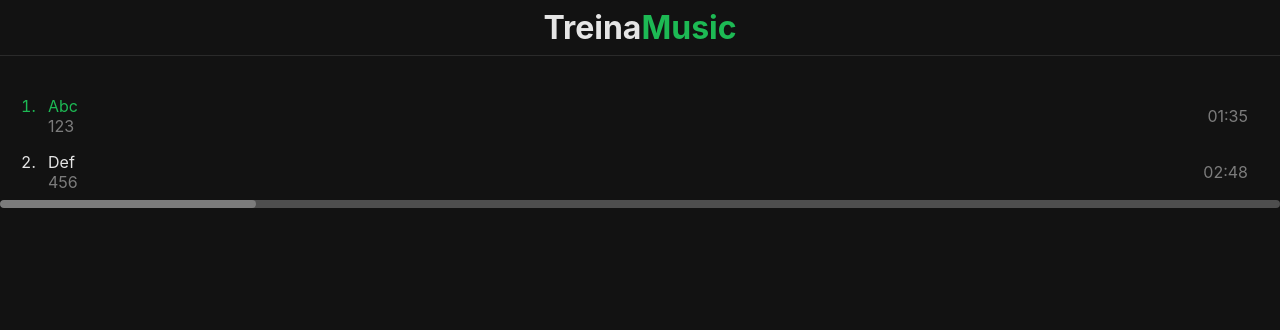
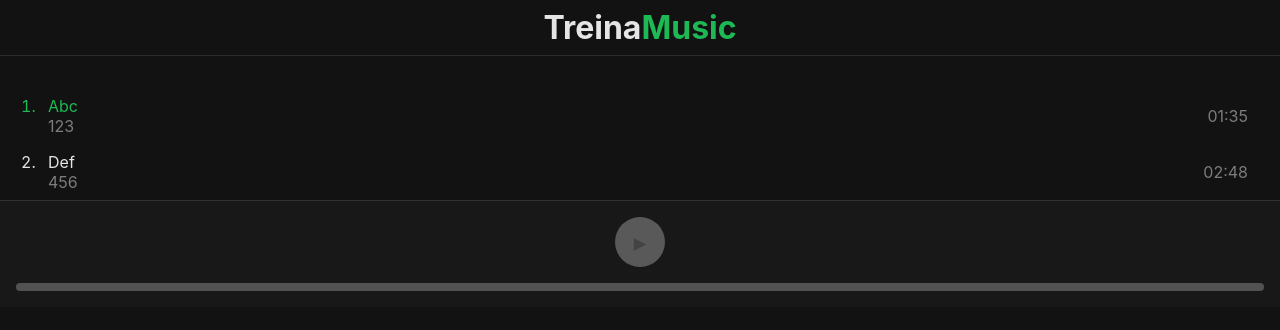
Before and after one commit to treinaweb/treinaweb-react-dominando-componentes-funcionais, a React (Create React App) app: page / in a window 1280 px wide. Shown: the top 330 px of the page. Built offline with nearby package versions, Linux system fonts and the light colour scheme.

Commit message:
projeto-09-04

```diff
--- /dev/null
+++ b/src/ui/components/data-display/AudioPlayer/AudioPlayer.jsx
@@ -0,0 +1,85 @@
+import { useState, useRef, useEffect, useMemo } from 'react';
+import styles from './AudioPlayer.module.css';
+import Timeline from '../../inputs/Timeline/Timeline';
+
+export default function AudioPlayer(props) {
+    const [canPlay, setCanPlay] = useState(false);
+    const [isPlaying, setIsPlaying] = useState(false);
+    const [duration, setDuration] = useState(1);
+    const [currentTime, setCurrentTime] = useState(0);
+    const width = useMemo(() => {
+        return (currentTime / duration) * 100;
+    }, [duration, currentTime]);
+
+    const audioRef = useRef(null);
+
+    useEffect(() => {
+        if (props.music) {
+            if (isPlaying) {
+                audioRef.current.play();
+            } else {
+                audioRef.current.pause();
+            }
+        }
+    }, [isPlaying, props.music]);
+
+    useEffect(() => {
+        if (props.music) {
+            setCurrentTime(0);
+            setCanPlay(false);
+        }
+    }, [props.music]);
+
+    useEffect(() => {
+        const interval = setInterval(() => {
+            isPlaying && setCurrentTime(audioRef.current.currentTime);
+        }, 500);
+
+        return () => clearInterval(interval);
+    }, [isPlaying]);
+
+    function onCanPlay() {
+        setDuration(audioRef.current.duration);
+        setCanPlay(true);
+    }
+
+    function onEnded() {
+        setIsPlaying(false);
+        props?.onComplete();
+    }
+
+    function handlePlay() {
+        if (props.music) {
+            setIsPlaying(!isPlaying);
+        }
+    }
+
+    function changeTime(percent) {
+        if (props.music) {
+            audioRef.current.currentTime = (percent / 100) * duration;
+        }
+    }
+
+    return (
+        <div className={styles['player-container']}>
+            <div className={styles['button-container']}>
+                <button
+                    className={styles['play-button']}
+                    onClick={handlePlay}
+                    disabled={!canPlay}
+                >
+                    {isPlaying ? `\u2759\u2759` : `\u25B8`}
+                </button>
+            </div>
+            <Timeline width={width} onChangeWidth={changeTime} />
+            <audio
+                ref={audioRef}
+                src={props?.music?.url}
+                controls
+                onCanPlay={onCanPlay}
+                onEnded={onEnded}
+                className={styles['audio']}
+            />
+        </div>
+    );
+}
--- /dev/null
+++ b/src/ui/components/data-display/AudioPlayer/AudioPlayer.module.css
@@ -0,0 +1,27 @@
+.player-container {
+    border-top: 1px solid var(--divider);
+    background-color: var(--background-paper);
+    padding: 16px;
+}
+
+.button-container {
+    text-align: center;
+}
+
+.play-button {
+    width: 50px;
+    height: 50px;
+    border-radius: 100%;
+    border: none;
+    cursor: pointer;
+    font-size: 25px;
+    margin-bottom: 16px;
+}
+
+.play-button:hover {
+    transform: scale(1.05);
+}
+
+.audio {
+    display: none;
+}
--- a/src/ui/pages/index.jsx
+++ b/src/ui/pages/index.jsx
@@ -1,6 +1,6 @@
 import { useState } from 'react';
 import MusicList from '../components/data-display/MusicList/MusicList';
-import Timeline from '../components/inputs/Timeline/Timeline';
+import AudioPlayer from '../components/data-display/AudioPlayer/AudioPlayer';
 
 const musics = [
     {
@@ -8,12 +8,14 @@ const musics = [
         name: 'Abc',
         artist: '123',
         time: 95,
+        url: 'musics/Shadowing.mp3',
     },
     {
         id: 2,
         name: 'Def',
         artist: '456',
         time: 168,
+        url: 'musics/Stoker.mp3',
     },
 ];
 
@@ -27,7 +29,10 @@ export default function Index() {
                 onSelect={() => {}}
             />
 
-            <Timeline width={width} onChangeWidth={setWidth} />
+            <AudioPlayer
+                music={musics[1]}
+                onComplete={() => console.log('FINISHED')}
+            />
         </div>
     );
 }
```
